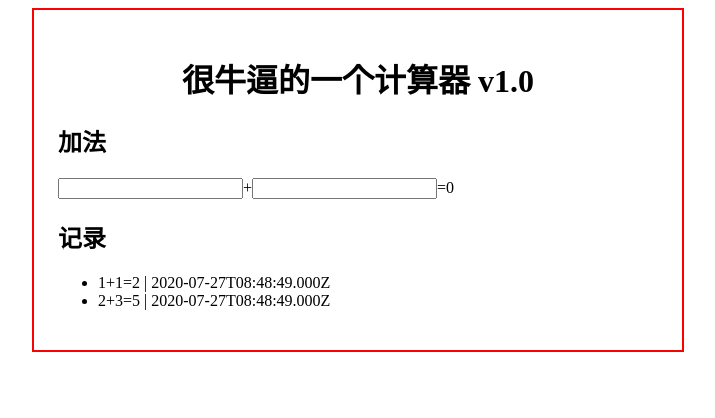
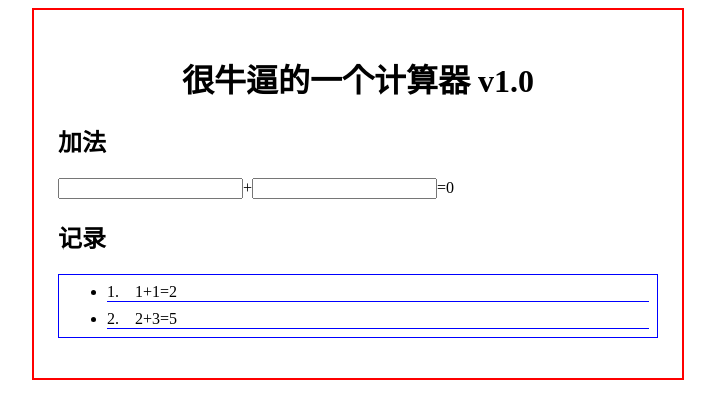
Before and after one commit to haixiangyan/react-adder, a React (Create React App) app: page / in a window 1280 px wide. Shown: the top 418 px of the page, without its empty margins (282-997 px from the left). Built offline with nearby package versions, Linux system fonts and the light colour scheme.

Commit message:
style: 给 RecordList 添加样式，并重命名 RecordList

```diff
--- a/src/App.css
+++ b/src/App.css
@@ -4,3 +4,15 @@
     width: 600px;
     border: 2px solid red;
 }
+
+.record-list {
+    border: 1px solid blue;
+}
+
+.record {
+    border-bottom: 1px solid blue;
+    margin: 8px;
+}
+
+.record:last-child {
+}
--- a/src/App.tsx
+++ b/src/App.tsx
@@ -2,7 +2,7 @@ import React, {FC, useState} from 'react'
 import Adder from './components/Adder/Adder'
 
 import './App.css'
-import Logger from "./components/Logger"
+import RecordList from "./components/RecordList"
 import {TRecord} from "./components/Record"
 
 interface IProps {
@@ -10,12 +10,14 @@ interface IProps {
 
 const DEFAULT_RECORD_LIST: TRecord[] = [
   {
+    id: 1,
     first: 1,
     second: 1,
     result: 2,
     timestamp: new Date().getTime()
   },
   {
+    id: 2,
     first: 2,
     second: 3,
     result: 5,
@@ -34,7 +36,7 @@ const App: FC<IProps> = () => {
       <Adder/>
 
       <h2>记录</h2>
-      <Logger recordList={recordList}/>
+      <RecordList recordList={recordList}/>
     </div>
   )
 }
--- a/src/components/Record.tsx
+++ b/src/components/Record.tsx
@@ -2,6 +2,7 @@ import * as React from "react"
 import {FC} from "react"
 
 export type TRecord = {
+  id: number
   first: number
   second: number
   result: number
@@ -13,18 +14,17 @@ interface IProps {
 }
 
 const Record: FC<IProps> = props => {
-  const {first, second, result, timestamp} = props.record
+  const {id, first, second, result} = props.record
 
   return (
-    <li>
+    <li className="record">
+      <span style={{marginRight: 16}}>{id}.</span>
+
       <span>{first}</span>
       <span>+</span>
       <span>{second}</span>
       <span>=</span>
       <span>{result}</span>
-
-      <span> | </span>
-      <span>{new Date(timestamp).toISOString()}</span>
     </li>
   )
 }
--- a/src/components/Logger.tsx
+++ b/src/components/RecordList.tsx
@@ -6,16 +6,16 @@ interface IProps {
   recordList: TRecord[]
 }
 
-const Logger: FC<IProps> = props => {
+const RecordList: FC<IProps> = props => {
   const {recordList} = props
 
   return (
-    <ul>
+    <ul className="record-list">
       {recordList.map(record => (
-        <Record key={record.timestamp} record={record}/>
+        <Record key={record.id} record={record}/>
       ))}
     </ul>
   )
 }
 
-export default Logger
+export default RecordList
```
